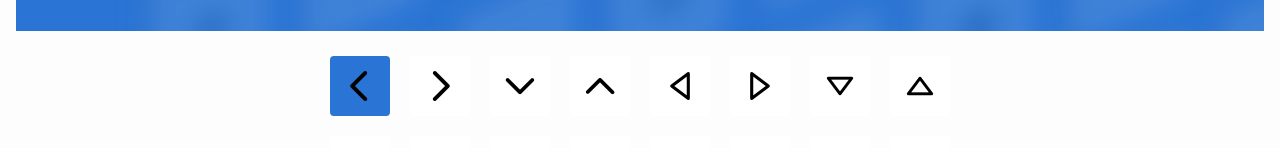
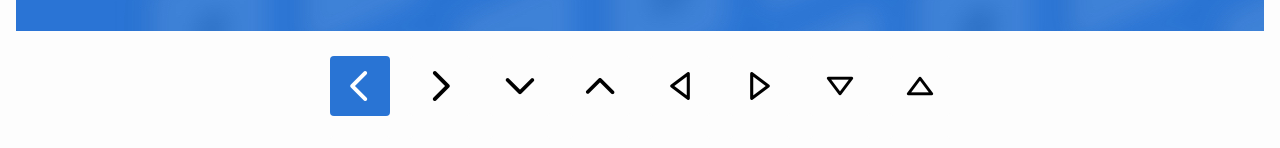
Before and after one commit to yigitfindikli/PrimeIcons, an Angular app: page / in a window 1280 px wide. Shown: the part 353-501 px from the top of the page. Built offline with nearby package versions, Linux system fonts and the light colour scheme.

Commit message:
selected change

```diff
--- a/src/app/app.component.html
+++ b/src/app/app.component.html
@@ -23,8 +23,8 @@
 
     <br>
     <div class="grid-container" >
-      <div class="grid-item" *ngFor="let icon of icons| filter : searchText; let i = index " (click)="getIcon(icon.properties.id)" [style.backgroundColor]="icon===selectedIcon ? '#2974d4' :' #ffffff'">
-        <i id="iconslist" class="pi pi-{{icon.properties.name}}"></i>
+      <div class="grid-item" *ngFor="let icon of icons| filter : searchText; let i = index " (click)="getIcon(icon.properties.id)" [style.backgroundColor]="icon===selectedIcon ? '#2974d4' :''" >
+        <i id="iconslist" class="pi pi-{{icon.properties.name}}" [style.color]="icon===selectedIcon ? '#ffffff' :''"></i>
       </div>
     </div>
 
```
